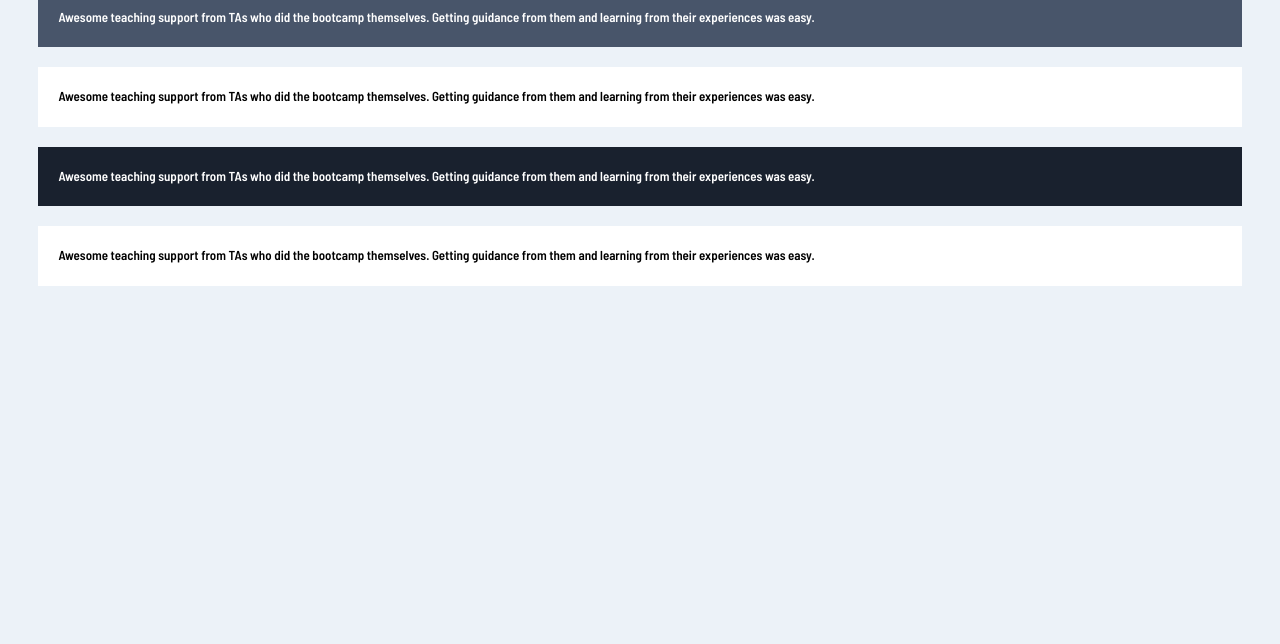
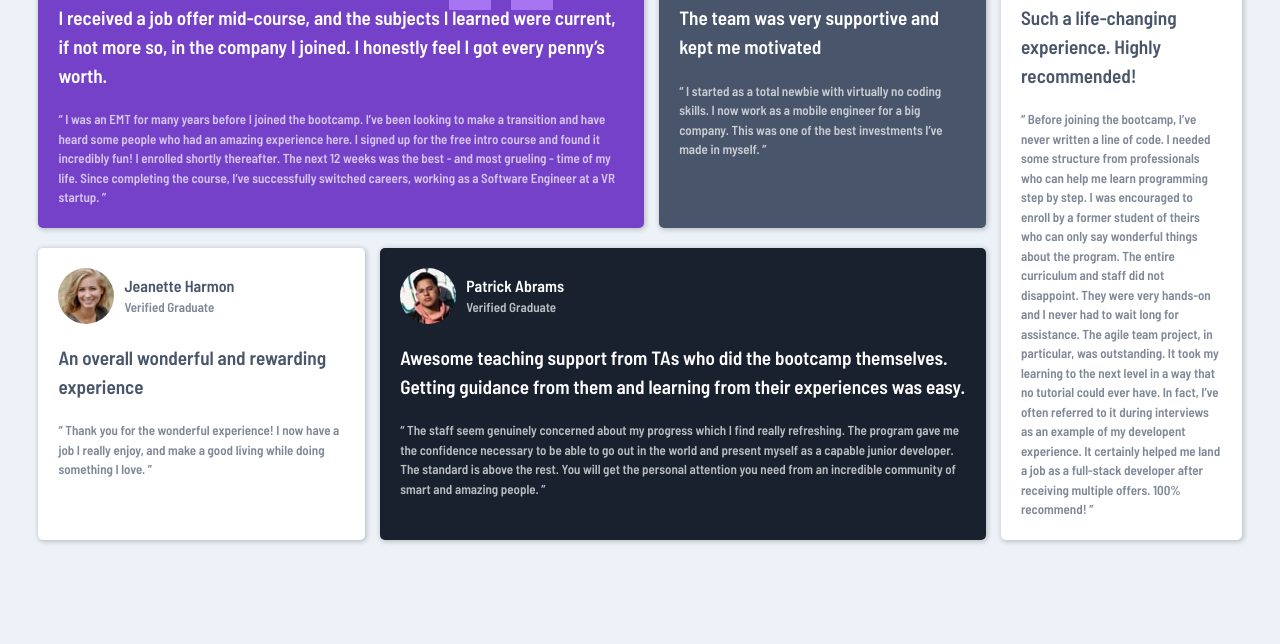
Before and after one commit to BatuhanGQskt/Testimonials-grid-section, a plain HTML site: page index.html in a window 1280 px wide. Shown: the part 156-800 px from the top of the page. Drawn offline with Linux system fonts and the light colour scheme.

Commit message:
zach_sol solution end

```diff
--- a/index.html
+++ b/index.html
@@ -17,34 +17,104 @@
 <body>
   <main>
     <div id="testimonial-grid-container">
+      <div id="main-left">
+        <div id="top">
           <div id="testimonial-1" class="grid-item">
+            <img id="quote" src="./images/bg-pattern-quotation.svg" alt="quote">
+            <div class="header">
+              <img src="./images/image-daniel.jpg" alt="image-daniel">
+              <div class="header-txt">
+                <h1 class="name">Daniel Clifford</h1>
+                <p>Verified Graduate</p>
+              </div>
+            </div>
+            <h4>
+              I received a job offer mid-course, and the subjects I learned were current, if not more so,
+              in the company I joined. I honestly feel I got every penny’s worth.
+            </h4>
             <p>
-          Awesome teaching support from TAs who did the bootcamp themselves. Getting guidance from them and
-          learning from their experiences was easy.
+              “ I was an EMT for many years before I joined the bootcamp. I’ve been looking to make a
+              transition and have heard some people who had an amazing experience here. I signed up
+              for the free intro course and found it incredibly fun! I enrolled shortly thereafter.
+              The next 12 weeks was the best - and most grueling - time of my life. Since completing
+              the course, I’ve successfully switched careers, working as a Software Engineer at a VR startup. ”
             </p>
           </div>
           <div id="testimonial-2" class="grid-item">
+            <div class="header">
+              <img src="./images/image-jonathan.jpg" alt="image-jonathan">
+              <div class="header-txt">
+                <h1 class="name">Jonathan Walters</h1>
+                <p>Verified Graduate</p>
+              </div>
+            </div>
+            <h4>
+              The team was very supportive and kept me motivated
+            </h4>
             <p>
-          Awesome teaching support from TAs who did the bootcamp themselves. Getting guidance from them and
-          learning from their experiences was easy.
+              “ I started as a total newbie with virtually no coding skills. I now work as a mobile engineer
+              for a big company. This was one of the best investments I’ve made in myself. ”
             </p>
           </div>
+        </div>
+        <div id="bottom">
           <div id="testimonial-3" class="grid-item">
+            <div class="header">
+              <img src="./images/image-jeanette.jpg" alt="image-jeanette">
+              <div class="header-txt">
+                <h1 class="name">Jeanette Harmon</h1>
+                <p>Verified Graduate</p>
+              </div>
+            </div>
+            <h4>
+              An overall wonderful and rewarding experience
+            </h4>
             <p>
-          Awesome teaching support from TAs who did the bootcamp themselves. Getting guidance from them and
-          learning from their experiences was easy.
+              “ Thank you for the wonderful experience! I now have a job I really enjoy, and make a good living
+              while doing something I love. ”
             </p>
           </div>
           <div id="testimonial-4" class="grid-item">
-        <p>
+            <div class="header">
+              <img src="./images/image-patrick.jpg" alt="image-patrick">
+              <div class="header-txt">
+                <h1 class="name">Patrick Abrams</h1>
+                <p>Verified Graduate</p>
+              </div>
+            </div>
+            <h4>
               Awesome teaching support from TAs who did the bootcamp themselves. Getting guidance from them and
               learning from their experiences was easy.
+            </h4>
+            <p>
+              “ The staff seem genuinely concerned about my progress which I find really refreshing. The program
+              gave me the confidence necessary to be able to go out in the world and present myself as a capable
+              junior developer. The standard is above the rest. You will get the personal attention you need from
+              an incredible community of smart and amazing people. ”
             </p>
           </div>
+        </div>
+      </div>
       <div id="testimonial-5" class="grid-item">
+        <div class="header">
+          <img src="./images/image-kira.jpg" alt="image-kira">
+          <div class="header-txt">
+            <h1 class="name">Kira Whittle</h1>
+            <p>Verified Graduate</p>
+          </div>
+        </div>
+          <h4>
+            Such a life-changing experience. Highly recommended!
+          </h4>
           <p>
-          Awesome teaching support from TAs who did the bootcamp themselves. Getting guidance from them and
-          learning from their experiences was easy.
+            “ Before joining the bootcamp, I’ve never written a line of code. I needed some structure from
+            professionals who can help me learn programming step by step. I was encouraged to enroll by a former
+            student of theirs who can only say wonderful things about the program. The entire curriculum and staff
+            did not disappoint. They were very hands-on and I never had to wait long for assistance. The agile team
+            project, in particular, was outstanding. It took my learning to the next level in a way that no tutorial
+            could ever have. In fact, I’ve often referred to it during interviews as an example of my developent
+            experience. It certainly helped me land a job as a full-stack developer after receiving multiple offers.
+            100% recommend! ”
           </p>
       </div>
     </div>
--- a/style/style.css
+++ b/style/style.css
@@ -15,7 +15,6 @@
 */
 html, body {
     height: 100%;
-    font-family: 'Barlow Semi Condensed', sans-serif;
 }
 /*
 Typographic tweaks!
@@ -55,6 +54,7 @@ p, h1, h2, h3, h4, h5, h6 {
 
 body {
     background-color: #ecf2f8;
+    font-family: 'Barlow Semi Condensed', sans-serif;
 }
 
 #testimonial-grid-container {
@@ -64,6 +64,8 @@ body {
 #testimonial-1 {
     background-color: #7541c8;
     color : #ffffff;
+    position: relative;
+    z-index: 0;
 }
 
 #testimonial-2 {
@@ -71,8 +73,9 @@ body {
     color : #ffffff;
 }
 
-#testimonial-3 {
+#testimonial-3, #testimonial-5 {
     background-color: #ffffff;
+    color : #48556a;
 }
 
 #testimonial-4 {
@@ -80,16 +83,84 @@ body {
     color : #ffffff;
 }
 
-#testimonial-5 {
-    background-color: #ffffff;
-}
 
 .grid-item {
     margin-bottom: 20px;
     padding: 20px;
+    border-radius: 5px;
+    box-shadow: 1px 1px 5px 1px rgba(0,0,0,0.2);
+    font-size: 13px;
 }
 
+.grid-item p {
+    opacity: 70%;
+}
+
+.header {
+    display: flex;
+    align-items: center;
+    margin-bottom: 20px;
+    z-index: 3;
+    position: relative;
+}
+
+.name {
+    font-size: 1rem;
+}
+
+.header img {
+    border-radius: 50%;
+    margin-right: 10px;
+}
+
+.grid-item h4 {
+    margin-bottom: 20px;
+    font-size: 1.2rem;
+    font-weight: 600;
+}
+
+#quote {
+    position : absolute;
+    right : 15%;
+    top : 0;
+    z-index: 1;
+}
 
 @media (min-width : 576px) {
+    #testimonial-grid-container,
+    #main-left,
+    #top,
+    #bottom {
+        display:flex;
+    }
 
+    #top, #bottom {
+        flex-basis: 50%;
+    }
+
+    #testimonial-1, #testimonial-4 {
+        flex-basis: 65%;
+    }
+
+    #testimonial-2, #testimonial-3  {
+        flex-basis: 35%;
+    }
+
+    #testimonial-grid-container {
+        max-width : 1440px;
+        margin : 0 auto;
+    }
+
+    #testimonial-5 {
+        flex-basis : 20%;
+    }
+
+    #main-left {
+        flex-basis : 80%;
+        flex-direction: column;
+    }
+
+    #main-left .grid-item {
+        margin-right: 15px;
+    }
 }
```
Lines whose indentation alone changed are shown as unchanged.
